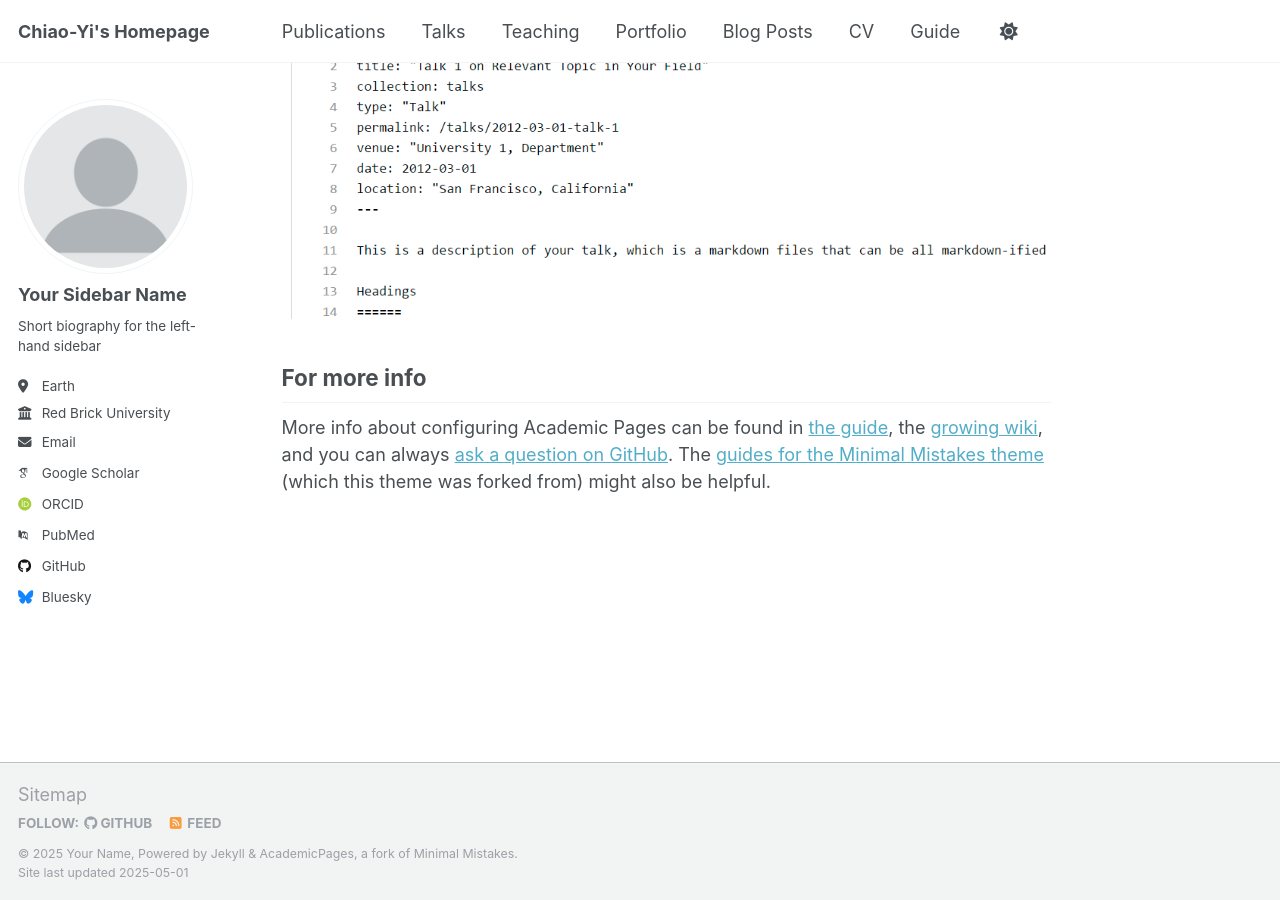
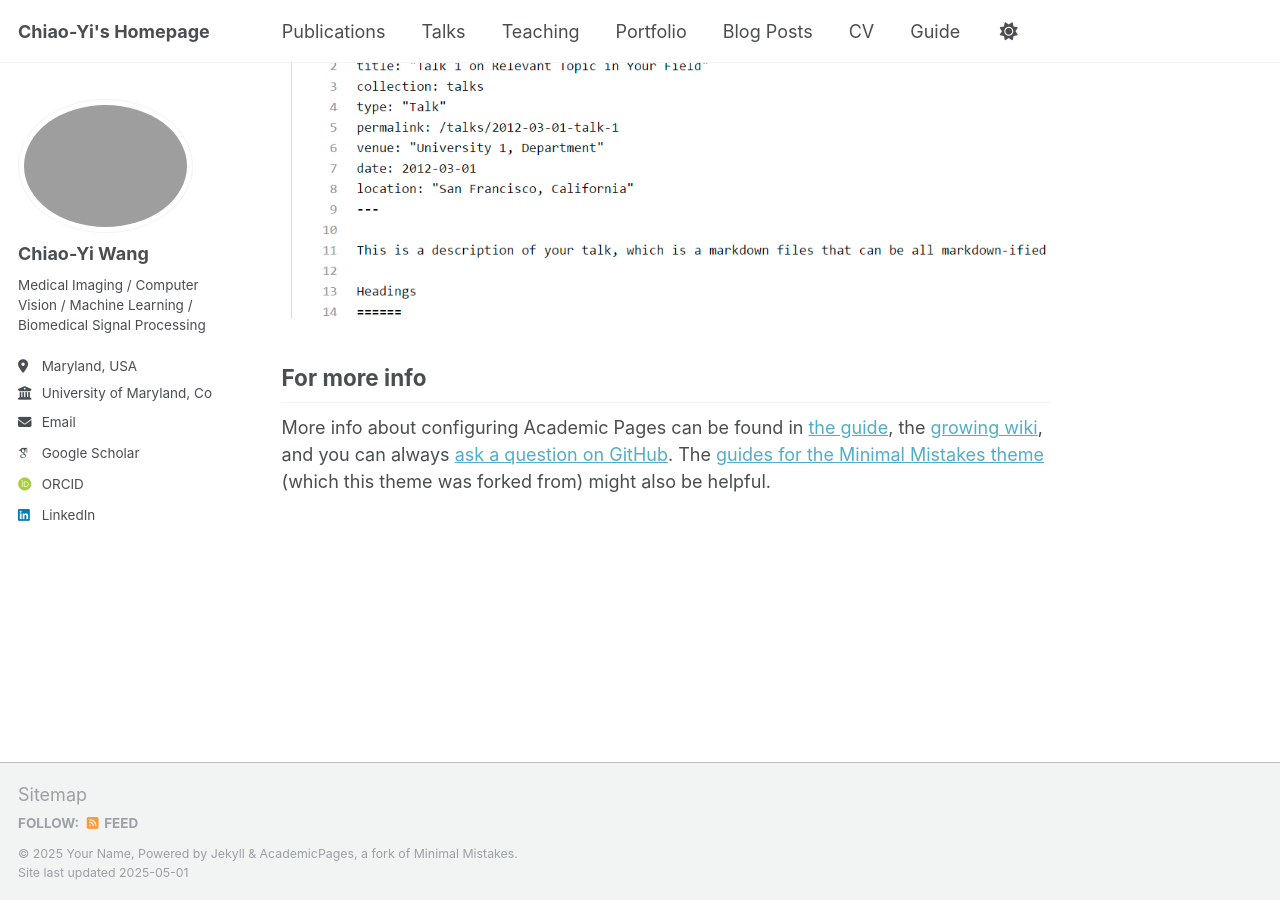
Before and after one commit to chiaoyiwang0424/chiaoyiwang0424.github.io, a Jekyll site: the page built from _pages/about.md, in a window 1280 px wide and 900 px high, scrolled down 2636 px. Built offline with Jekyll 4.4.1, drawn with Linux system fonts in a browser that asks for light colours; some web fonts are replaced.

Commit message:
update config file

```diff
--- a/_config.yml
+++ b/_config.yml
@@ -22,22 +22,22 @@ repository               : "academicpages/academicpages.github.io"
 #               Additional customization can be done by editing /_includes/author-profile.html
 author:
   # Biographic information
-  avatar           : "profile.png"
-  name             : "Your Sidebar Name"
+  avatar           : "IMG_0314.jpg"
+  name             : "Chiao-Yi Wang"
   pronouns         : # example: "she/her"
-  bio              : "Short biography for the left-hand sidebar"
-  location         : "Earth"
-  employer         : "Red Brick University"
+  bio              : "Medical Imaging / Computer Vision / Machine Learning / Biomedical Signal Processing"
+  location         : "Maryland, USA"
+  employer         : "University of Maryland, College Park"
   uri              : # URL
-  email            : "none@example.org"
+  email            : "cyiwang@umd.edu"
 
   # Academic websites
   arxiv            : # URL - Update with the correct link to your profile
-  googlescholar    : "https://scholar.google.com/citations?user=PS_CX0AAAAAJ"
+  googlescholar    : "https://scholar.google.com/citations?user=wzRfkxkAAAAJ&hl=en"
   impactstory      : # URL
-  orcid            : "http://orcid.org/yourorcidurl"
+  orcid            : "https://orcid.org/0000-0002-5481-8911"
   semantic         : # URL
-  pubmed           : "https://www.ncbi.nlm.nih.gov/pubmed/?term=john+snow"
+  pubmed           : #"https://www.ncbi.nlm.nih.gov/pubmed/?term=john+snow"
   researchgate     : # URL
   scopus           : # URL
 
@@ -45,12 +45,12 @@ author:
   bitbucket        : # Username - Update with your username on the site
   codepen          : # Username
   dribbble         : # Username
-  github           : "academicpages"
+  github           : #"academicpages"
   kaggle           : # Username
   stackoverflow    : # User number or user number and name (i.e., use "1" or "1/jeff-atwood")
 
   # Social media
-  bluesky          : "bsky.app" # Replace this with you Bluesky username
+  bluesky          : #"bsky.app" # Replace this with you Bluesky username
   facebook         : # Username
   flickr           : # Username
   foursquare       : # Username
@@ -59,7 +59,7 @@ author:
   keybase          : # Username
   instagram        : # Username
   lastfm           : # Username
-  linkedin         : # Username
+  linkedin         : "https://www.linkedin.com/in/chiao-yi-wang-685416149/"
   mastodon         : # URL
   medium           : # URL
   pinterest        : # Username
```
Also changed, not shown: 1 other file.
